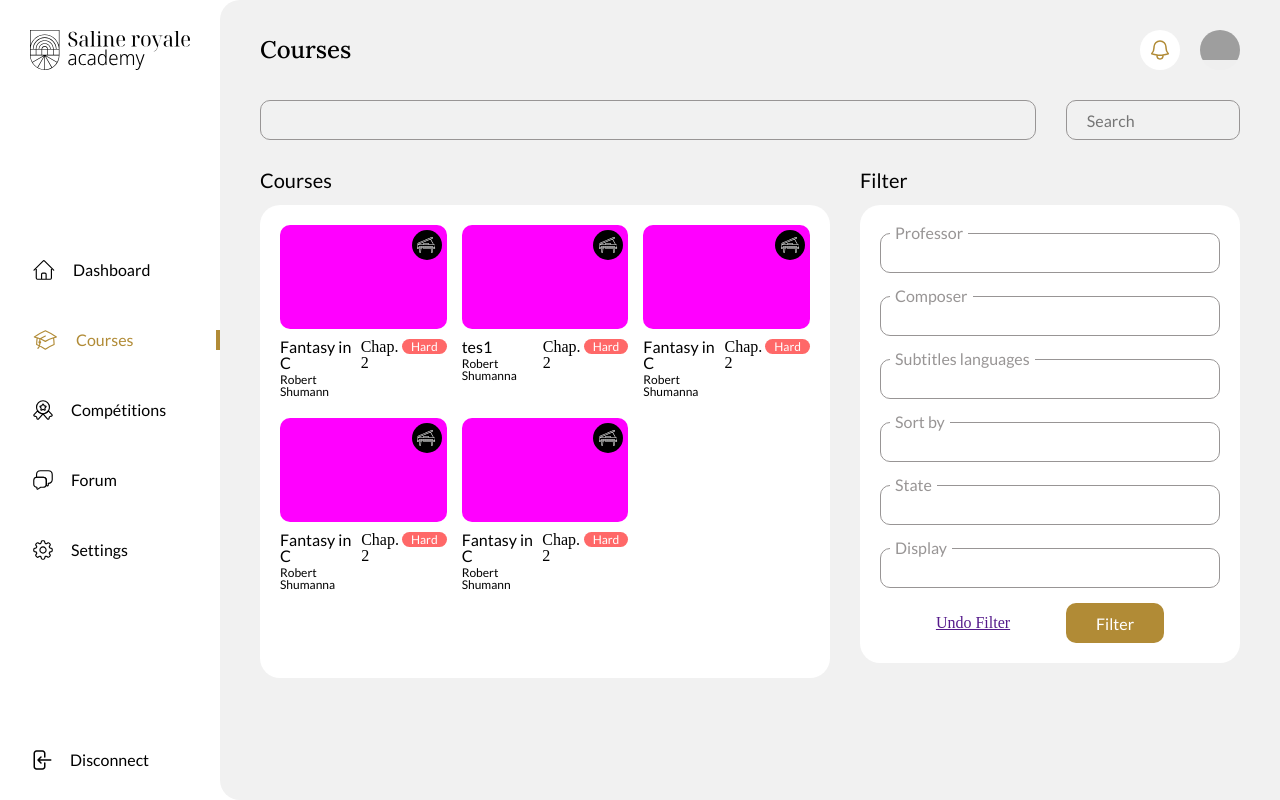
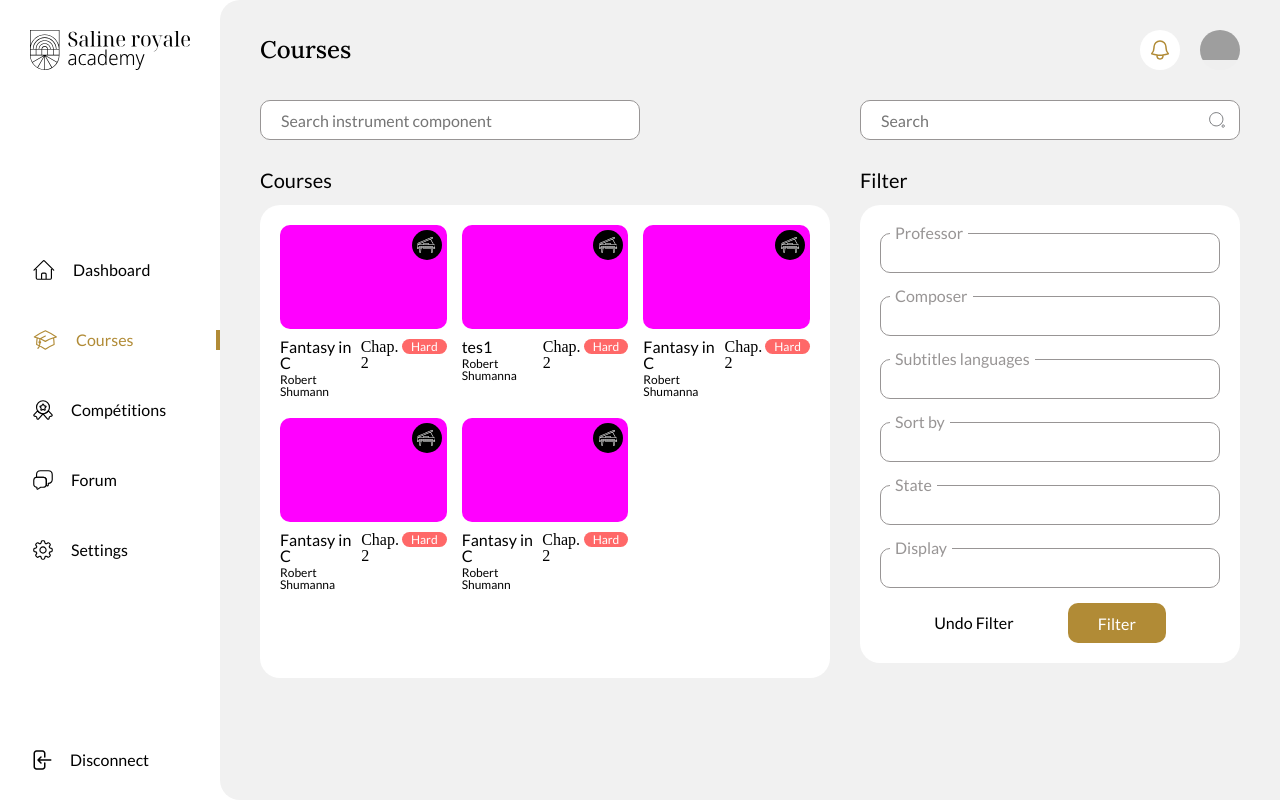
Before and after one commit to LesBosseurs/salineRoyalAcademy, a Next.js app in the folder client/: page /courses in a window 1280 px wide. Built offline with nearby package versions, Linux system fonts and the light colour scheme; grey boxes are pictures that could not be loaded.

Commit message:
🌈 style : input and link

```diff
--- a/client/components/CourseCard.tsx
+++ b/client/components/CourseCard.tsx
@@ -1,4 +1,3 @@
-import Image from 'next/image';
 import style from '../styles/components/CourseCard.module.scss';
 import { CircularProgressbar, buildStyles } from 'react-circular-progressbar';
 import 'react-circular-progressbar/dist/styles.css';
--- a/client/components/FormField.tsx
+++ b/client/components/FormField.tsx
@@ -1,4 +1,4 @@
-import React, {ChangeEvent, ReactElement} from 'react';
+import React, {ChangeEvent} from 'react';
 import style from '../styles/components/FormField.module.scss';
 
 interface FormFieldProps extends React.InputHTMLAttributes<HTMLInputElement> {
@@ -6,8 +6,7 @@
     type: string;
     sizeInput: 'md' | 'lg';
     onChange: (value) => void;
-    icon: React.ReactNode;
-    iconIsLeft?: boolean;
+    icon?: React.ReactNode;
 };
 
 const FormField = ({
@@ -18,7 +17,6 @@
                               value,
                               onChange,
                               icon,
-                              iconIsLeft,
                               ...props
                           }:FormFieldProps ) => {
     const handleInputChange = (e: ChangeEvent<HTMLInputElement>) => {
@@ -39,6 +37,7 @@
 
     return (
         <div className={type !== "search"? style.FormField : style.searchField}>
+            {icon}
             {type !== "search" ? (
                 <label>
                     {label.charAt(0).toUpperCase() + label.slice(1).replace(/_/g, ' ')}
@@ -52,7 +51,7 @@
                 value={value[label]}
                 className={aspectButton()}
                 onChange={handleInputChange}
-            />
+            ></input>
         </div>
     );
 }
--- a/client/pages/courses.tsx
+++ b/client/pages/courses.tsx
@@ -9,11 +9,11 @@
 import useWindowSize from '@/hooks/useWindowSize';
 import FormField from "@/components/FormField";
 import Modal from "@/components/Modal";
-import {Simulate} from "react-dom/test-utils";
-import toggle = Simulate.toggle;
 import axios from "axios";
+import {boolean} from "zod";
+import Search from '@/public/icons/search';
 
-interface FormFilter {
+interface ISelectedFilter {
     instrument: string,
     professor: string,
     composer: string,
@@ -23,37 +23,53 @@
     display: string
 }
 
+interface Ifilter{
+    label: string,
+}
+
+interface ICourses {
+    title: string,
+    professor: string,
+    difficulty: number,
+    actualChapter: string,
+    pourcentage: number
+}
+
 export default function Dashboard() {
     const size = useWindowSize();
-    const [widthContainerArticles, setWidthContainerArticles] = useState(0);
-    const [open, setOpen] = useState(false);
-    const [course, setCourse] = useState([{
+    const [widthContainerArticles, setWidthContainerArticles] = useState<number>(0);
+    const [openModal, setOpenModal] = useState<boolean>(false);
+    const [listCourses, setListCourses] = useState([{
+        "id" : 1,
         "title":"Fantasy in C",
         "professor":"Robert Shumann",
         "difficulty":2,
         "actualChapter":"Chap. 2"},
         {
+            "id" : 2,
             "title":"tes1",
             "professor":"Robert Shumanna",
             "difficulty":2,
             "actualChapter":"Chap. 2"},
         {
+            "id" : 3,
             "title":"Fantasy in C",
             "professor":"Robert Shumanna",
             "difficulty":2,
             "actualChapter":"Chap. 2"},
         {
+            "id" : 4,
             "title":"Fantasy in C",
             "professor":"Robert Shumanna",
             "difficulty":2,
             "actualChapter":"Chap. 2"},
         {
+            "id" : 5,
             "title":"Fantasy in C",
             "professor":"Robert Shumann",
             "difficulty":2,
             "actualChapter":"Chap. 2"}]);
-
-    const [filter, setFilter] = useState<FormFilter>({
+    const [selectedFilter, setSelectedFilter] = useState<ISelectedFilter>({
         instrument: "",
         professor: "",
         composer: "",
@@ -63,18 +79,11 @@
         display: "",
     });
 
+    const [filter, setFilter] = useState([{"label":"test"}, {"label":"test2"}])
+
     const handleSubmit = (e: FormEvent) => {
         e.preventDefault();
-        //console.log(filter);
-        setFilter({
-            instrument: "",
-            professor: "",
-            composer: "",
-            sort_by: "",
-            state: "",
-            subtitles_languages: "",
-            display: "",
-        });
+        console.log(selectedFilter);
     };
 
     useEffect(() => {
@@ -110,31 +119,32 @@
         }
     };
 
-    const handleOpen = (toggle) => {
-        setOpen(toggle)
-    }
+    const handleOpen = (toggle:boolean) => {
+        setOpenModal(toggle)
+    };
 
-    console.log(open);
+    // @ts-ignore
     return (
         <div className={style.listing}>
             <Header name="Courses" />
             <CardContainer>
                 <div className={CardContainerStyle.rowReverse}>
-                    <div className={style.search}>
+                    <div className={style.searchAndFilter}>
                         <FormField
                             label="search"
                             type="search"
                             sizeInput="md"
                             placeholder="Search"
-                            value={filter}
+                            icon={<Search fill={'#000'} />}
+                            value={selectedFilter}
                             onChange={function (value) {
-                                setFilter(value);
+                                setSelectedFilter(value);
                             }}
                         />
-                        <div className={style.filterButton} onClick={() => handleOpen(true)} style={open?{zIndex: 0}:{zIndex:1}}>
+                        <div className={style.filterButton} onClick={() => handleOpen(true)} style={openModal?{zIndex: 0}:{zIndex:1}}>
                             <Button size={'sm'} >Filter</Button>
                         </div>
-                        <Modal setOpen={handleOpen} open={open}>
+                        <Modal setOpenModal={handleOpen} open={openModal}>
                             <form onSubmit={handleSubmit}>
                                 <div className={style.mobile_filter_content}>
                                     <FormField
@@ -200,10 +210,14 @@
                         </Modal>
                     </div>
                     <FormField
-                        label="Search instrument"
+                        label="search"
                         type="search"
                         sizeInput="md"
-                        value=""
+                        placeholder="Search instrument component"
+                        value={selectedFilter}
+                        onChange={function (value) {
+                            setSelectedFilter(value);
+                        }}
                     />
                 </div>
                 <div className={CardContainerStyle.rowReverse}>
@@ -219,54 +233,54 @@
                                     label="professor"
                                     type="select"
                                     sizeInput="md"
-                                    value={filter}
+                                    value={selectedFilter}
                                     onChange={function (value) {
-                                        setFilter(value);
+                                        setSelectedFilter(value);
                                     }}
                                 />
                                 <FormField
                                     label="composer"
                                     type="select"
                                     sizeInput="md"
-                                    value={filter}
+                                    value={selectedFilter}
                                     onChange={function (value) {
-                                        setFilter(value);
+                                        setSelectedFilter(value);
                                     }}
                                 />
                                 <FormField
                                     label="subtitles_languages"
                                     type="select"
                                     sizeInput="md"
-                                    value={filter}
+                                    value={selectedFilter}
                                     onChange={function (value) {
-                                        setFilter(value);
+                                        setSelectedFilter(value);
                                     }}
                                 />
                                 <FormField
                                     label="sort_by"
                                     type="select"
                                     sizeInput="md"
-                                    value={filter}
+                                    value={selectedFilter}
                                     onChange={function (value) {
-                                        setFilter(value);
+                                        setSelectedFilter(value);
                                     }}
                                 />
                                 <FormField
                                     label="state"
                                     type="select"
                                     sizeInput="md"
-                                    value={filter}
+                                    value={selectedFilter}
                                     onChange={function (value) {
-                                        setFilter(value);
+                                        setSelectedFilter(value);
                                     }}
                                 />
                                 <FormField
                                     label="display"
                                     type="select"
                                     sizeInput="md"
-                                    value={filter}
+                                    value={selectedFilter}
                                     onChange={function (value) {
-                                        setFilter(value);
+                                        setSelectedFilter(value);
                                     }}
                                 />
                             </div>
@@ -280,11 +294,11 @@
                         </Card>
                     </div>
                     <Card title="Courses" textLink="" hrefLink="">
-                        <div className={style.grid_courses}>
+                        <div className={style.grid_cards}>
                             {
-                                course.map( (item) => (
-                                    // eslint-disable-next-line react/jsx-key
+                                listCourses.map( (item) => (
                                     <CourseCard
+                                        key={item.id}
                                         title={item.title}
                                         professor={item.professor}
                                         difficulty={item.difficulty}
--- /dev/null
+++ b/client/public/icons/search.tsx
@@ -0,0 +1,8 @@
+export default function Search({ fill }: any) {
+    return (
+        <svg xmlns="http://www.w3.org/2000/svg" width="16" height="16" viewBox="0 0 26 26" fill="none">
+            <path d="M11.8017 22.5965C17.7673 22.5965 22.6034 17.762 22.6034 11.7982C22.6034 5.83454 17.7673 1 11.8017 1C5.83608 1 1 5.83454 1 11.7982C1 17.762 5.83608 22.5965 11.8017 22.5965Z" stroke="#292D32" />
+            <path d="M21.319 23.4241C21.9551 25.3438 23.4074 25.5358 24.5235 23.8561C25.5437 22.3203 24.8716 21.0605 23.0233 21.0605C21.6551 21.0485 20.887 22.1164 21.319 23.4241Z" stroke="#292D32" />
+        </svg>
+    );
+}
--- a/client/styles/components/FormField.module.scss
+++ b/client/styles/components/FormField.module.scss
@@ -42,6 +42,9 @@
 .searchField {
   position: relative;
   width: 100%;
+  display: flex;
+  align-items: center;
+
   input {
     @include paragraph_medium;
     border-radius: 10px;
@@ -49,8 +52,10 @@
     border: 1px solid $secondary-gray;
     padding: 0 20px;
     box-sizing: border-box;
-    background: transparent;
-
+    background: #fff;
+    @media screen and (min-width: $breakpoint-laptop) {
+      width: 380px;
+    }
     &:-webkit-autofill {
       -webkit-box-shadow: 0 0 0 1000px white inset;
     }
@@ -64,4 +69,10 @@
     @extend input;
     height: 56px;
   }
+
+  svg{
+    position: absolute;
+    right: 0;
+    padding-right: 15px;
+  }
 }
--- a/client/styles/pages/listing.module.scss
+++ b/client/styles/pages/listing.module.scss
@@ -2,7 +2,7 @@
 @import '../fonts.scss';
 
 .listing {
-  .grid_courses {
+  .grid_cards {
     display: flex;
     flex-direction: column;
     gap: 15px;
@@ -18,15 +18,11 @@
   }
 
   //section input search + button filter
-  .search{
+  .searchAndFilter{
     display: flex;
     justify-content: center;
     align-items: stretch;
     gap: 30px;
-
-    FormField{
-      width: 100%;
-    }
   }
 
   .filterButton{
@@ -69,4 +65,10 @@
       padding-bottom: 15px;
     }
   }
+
+  a{
+    color: #000;
+    text-decoration: none;
+    @include paragraph_semi_bold;
+  }
 }
```
Also changed, not shown: client/components/Modal.tsx (+4 -5 lines). Lines whose indentation alone changed are shown as unchanged.
